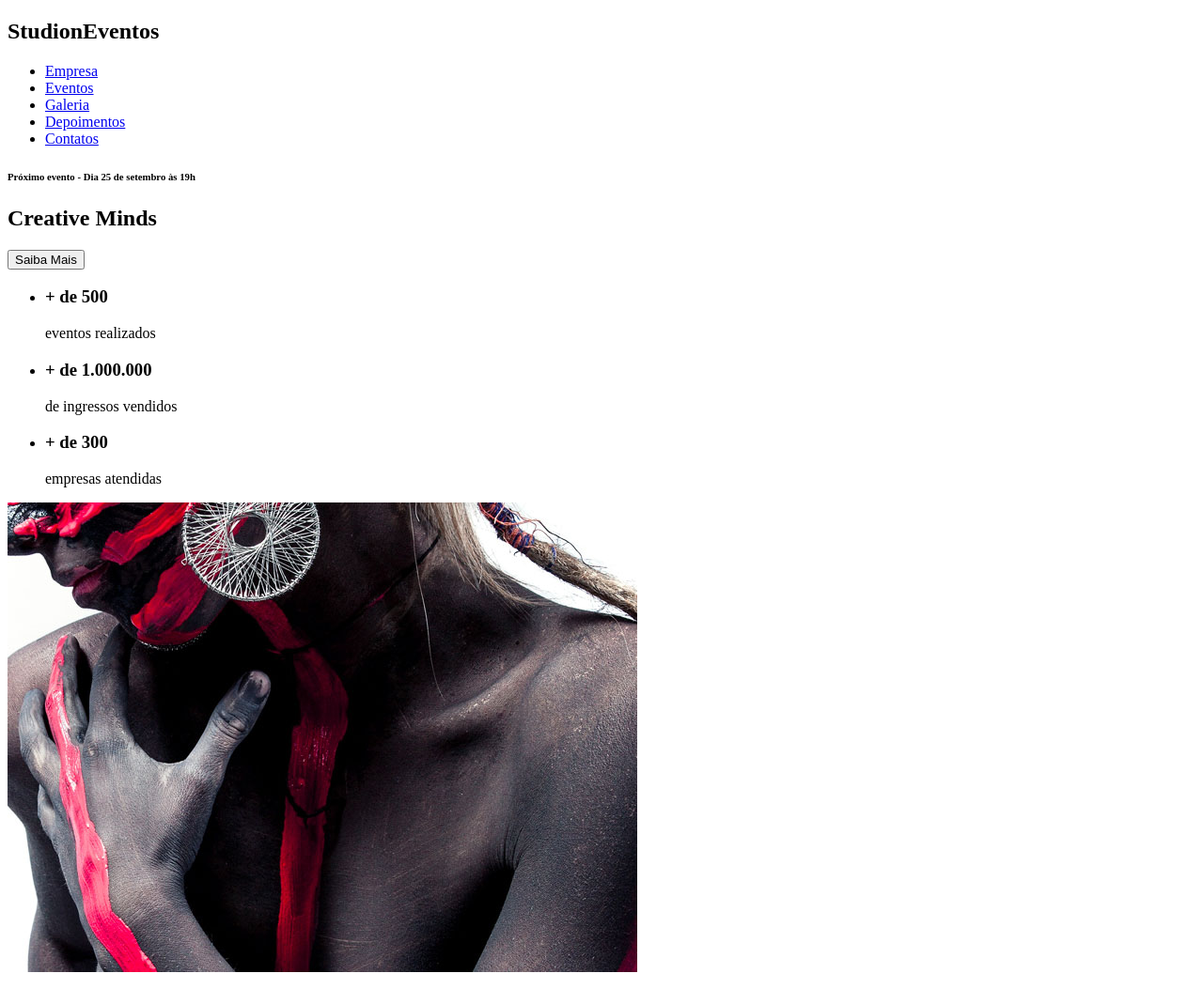
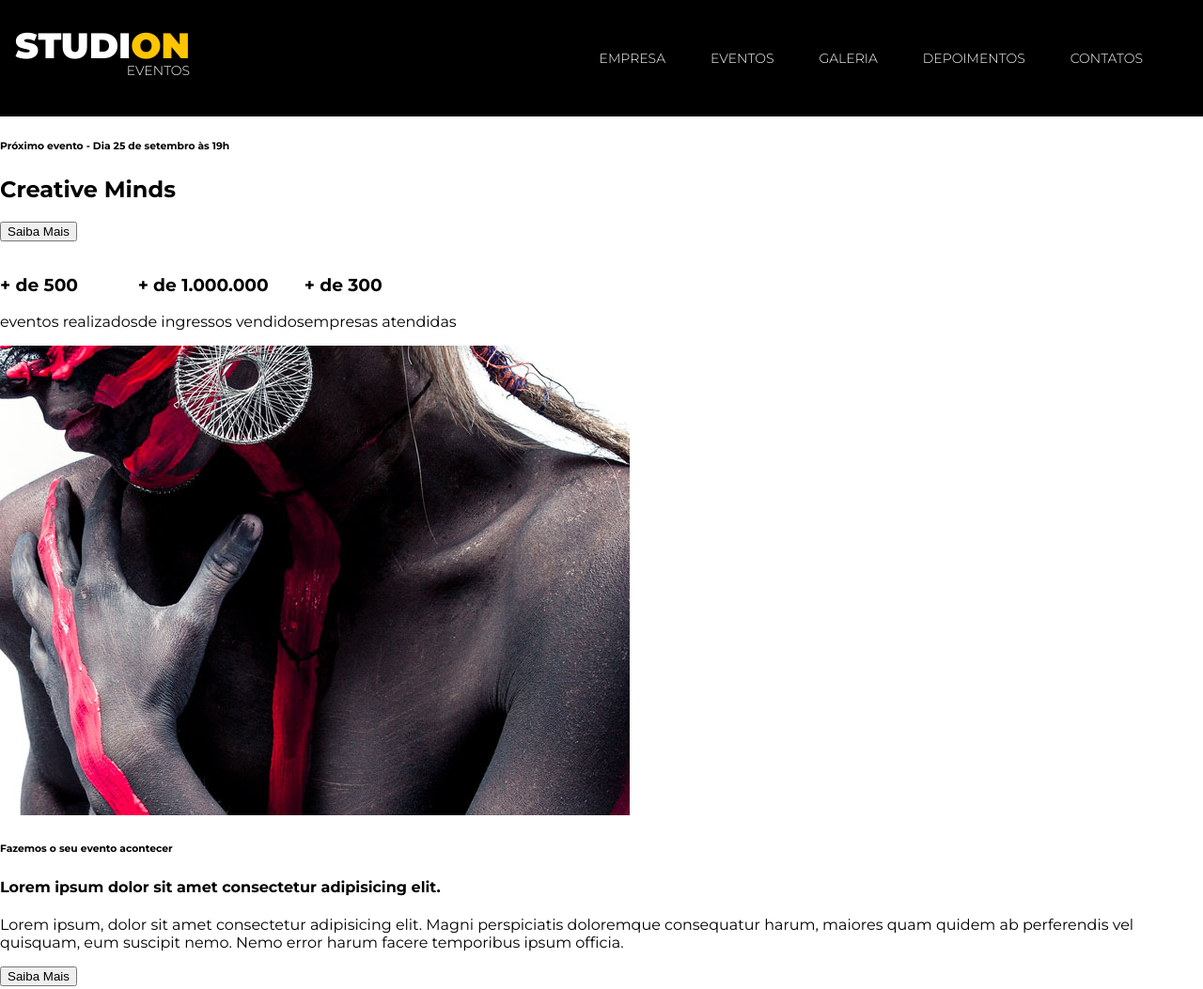
Before and after one commit to Marcos-Cavalcanti/studion, a website: page src/index.html in a window 1280 px wide. Shown: the top 1053 px of the page at 94% size. Drawn offline with Linux system fonts and the light colour scheme.

Commit message:
commit aula-3

```diff
--- a/src/index.html
+++ b/src/index.html
@@ -5,13 +5,17 @@
     <meta charset="UTF-8">
     <meta http-equiv="X-UA-Compatible" content="IE=edge">
     <meta name="viewport" content="width=device-width, initial-scale=1.0">
+    <link rel="stylesheet" href="style.css">
     <title>Studion</title>
 </head>
 
 <body>
-    <nav>
-        <h1>Studi<span>on</span><span>Eventos</span></h1>
-        <ul>
+    <nav class="navbar">
+        <h1 class="logo-studion">
+            Studi<span class="copy--primary">on</span>
+            <span class="logo-studion__subtitle">Eventos</span>
+        </h1>
+        <ul class="navbar__links">
             <li>
                 <a href="#empresa">
                     Empresa
--- /dev/null
+++ b/src/style.css
@@ -0,0 +1,75 @@
+@import url('https://fonts.googleapis.com/css2?family=Montserrat:wght@300;400;700;900&display=swap');
+
+* {
+    box-sizing: border-box;
+}
+:root {
+    --color-primary: #ffc500;
+    font-family: 'Montserrat', sans-serif;
+    font-size: 16px;
+}
+
+body {
+    margin: 0;
+    padding-top: 7.75rem;
+}
+
+ul {
+    display: flex;
+    list-style: none;
+    padding-left: 0;
+}
+
+
+.navbar {
+    position: fixed;
+    display: grid;
+    grid-template-columns: 1fr 9fr;
+    align-items: center;
+    top: 0;
+    left: 0;
+    padding: 0 1rem;
+
+    width: 100vw;
+    height: 7.75rem;
+    background-color: #000; /* vermelho / verde / azul / transparencia - 0 - F */
+    color: #FFF;
+}
+
+.navbar__links {
+    justify-self: end;
+}
+
+.navbar__links li {
+    font-size: .875rem;
+    margin-right: 3rem;
+    text-transform: uppercase;
+}
+
+.navbar__links a{
+    font-weight: 300;
+    color: #FFF;
+    text-decoration: none;
+}
+
+.navbar__links a:hover {
+    color: var(--color-primary);
+}
+
+.logo-studion {
+    font-size: 2.375rem;
+    font-weight: 900;
+    line-height: 1ch; /* relativa ao tamanho da altura do glifo 0 da fonte */
+    text-transform: uppercase;
+    text-align: right;
+}
+
+.logo-studion__subtitle {
+    font-size: .875rem;
+    font-weight: 300;
+    float: right;
+}
+
+.copy--primary {
+    color: var(--color-primary);
+}
```
